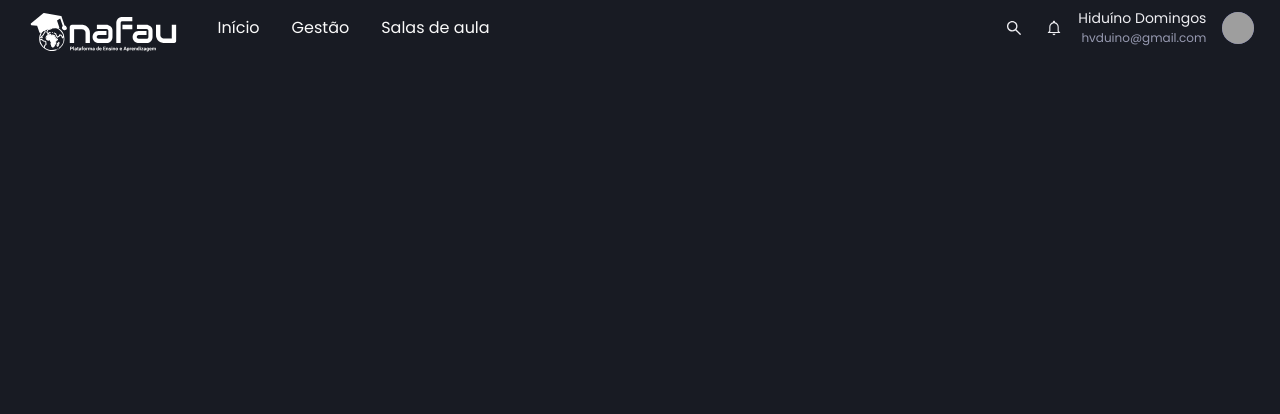
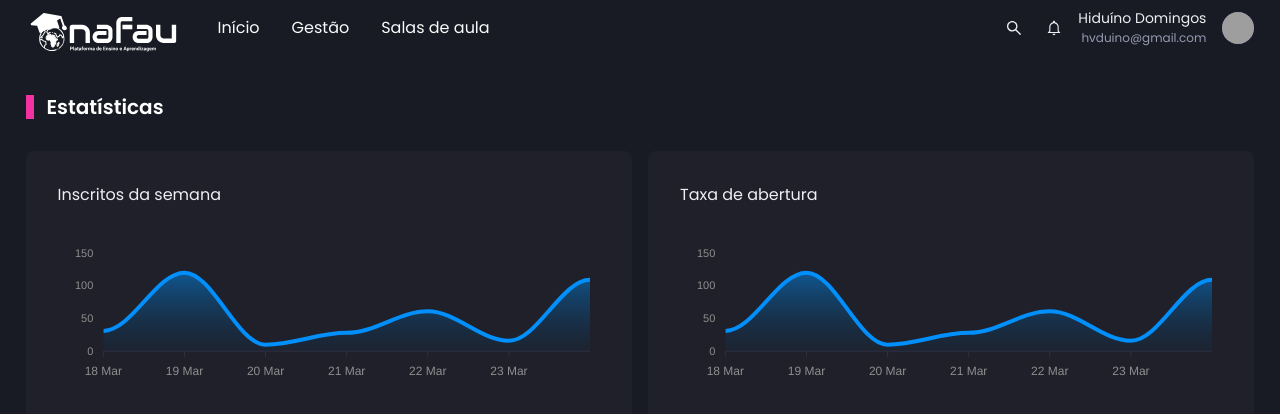
Before and after one commit to HVDgeek/nafau-web, a Next.js app: page / in a window 1280 px wide. Shown: the top 414 px of the page. Built offline with nearby package versions, Linux system fonts and the light colour scheme; grey boxes are pictures that could not be loaded.

Commit message:
Home Page

```diff
--- a/package.json
+++ b/package.json
@@ -17,11 +17,13 @@
     "@ckeditor/ckeditor5-react": "^3.0.2",
     "@emotion/react": "^11.4.0",
     "@emotion/styled": "^11.3.0",
+    "apexcharts": "^3.27.1",
     "framer-motion": "^4.1.17",
     "next": "10.2.3",
     "polished": "^4.1.3",
     "prettysize": "^2.0.0",
     "react": "17.0.2",
+    "react-apexcharts": "^1.3.9",
     "react-dom": "17.0.2",
     "react-dropzone": "^11.3.2",
     "react-icons": "^4.2.0",
--- a/src/styles/alt-themes.ts
+++ b/src/styles/alt-themes.ts
@@ -47,4 +47,4 @@ export default {
     modal: 40,
     alwaysOnTop: 50
   }
-}
+} as const
--- a/src/templates/Home/index.tsx
+++ b/src/templates/Home/index.tsx
@@ -1,6 +1,70 @@
-import { Text, Box } from '@chakra-ui/react'
+import dynamic from 'next/dynamic'
+import { Text, Box, SimpleGrid } from '@chakra-ui/react'
 import { Container } from 'components/Container'
+import Heading from 'components/Heading'
 import Menu from 'components/Menu'
+import theme from 'styles/alt-themes'
+import { ApexOptions } from 'apexcharts'
+
+const Chart = dynamic(() => import('react-apexcharts'), {
+  ssr: false
+})
+
+const options: ApexOptions = {
+  chart: {
+    // desabilita a barra de ferramentas
+    toolbar: {
+      show: false
+    },
+    // desabilita o zoom
+    zoom: {
+      enabled: false
+    },
+    // Cor dos textos y, x
+    foreColor: theme.colors.gray
+  },
+  // Desabilita os grids
+  grid: {
+    show: false
+  },
+  // Textos nas linhas do gráfico
+  dataLabels: {
+    enabled: false
+  },
+  // quando o usuário para o mouse
+  tooltip: {
+    enabled: false
+  },
+  xaxis: {
+    type: 'datetime',
+    axisBorder: {
+      color: theme.colors.darkGray
+    },
+    axisTicks: {
+      color: theme.colors.darkGray
+    },
+    categories: [
+      '2021-03-18T00:00:00.000Z',
+      '2021-03-19T00:00:00.000Z',
+      '2021-03-20T00:00:00.000Z',
+      '2021-03-21T00:00:00.000Z',
+      '2021-03-22T00:00:00.000Z',
+      '2021-03-23T00:00:00.000Z',
+      '2021-03-24T00:00:00.000Z'
+    ]
+  },
+  fill: {
+    opacity: 0.3,
+    type: 'gradient',
+    gradient: {
+      shade: 'dark',
+      opacityFrom: 0.7,
+      opacityTo: 0.3
+    }
+  }
+}
+
+const series = [{ name: 'series1', data: [31, 120, 10, 28, 61, 16, 109] }]
 
 const Home = () => {
   return (
@@ -8,6 +72,32 @@ const Home = () => {
       <Container>
         <Menu />
       </Container>
+
+      <Container>
+        <Box mt={10}>
+          <Heading lineLeft>Estatísticas</Heading>
+        </Box>
+        <SimpleGrid
+          mt={8}
+          flex="1"
+          gap="4"
+          minChildWidth="320px"
+          align="flex-start"
+        >
+          <Box p={['4', '8']} bg="gray.800" borderRadius={8}>
+            <Text fontSize="md" mb="4">
+              Inscritos da semana
+            </Text>
+            <Chart type="area" height={160} options={options} series={series} />
+          </Box>
+          <Box p={['4', '8']} bg="gray.800" borderRadius={8}>
+            <Text fontSize="md" mb="4">
+              Taxa de abertura
+            </Text>
+            <Chart type="area" height={160} options={options} series={series} />
+          </Box>
+        </SimpleGrid>
+      </Container>
     </section>
   )
 }
```
Also changed, not shown: src/components/ClassCard/mock.ts (added, +15 -0 lines), src/components/ClassCard/stories.tsx (+2 -15 lines), src/components/UserCard/mock.ts (added, +7 -0 lines), src/components/UserCard/stories.tsx (+2 -7 lines), 1 other file (tests, documents, lock files or other folders).
